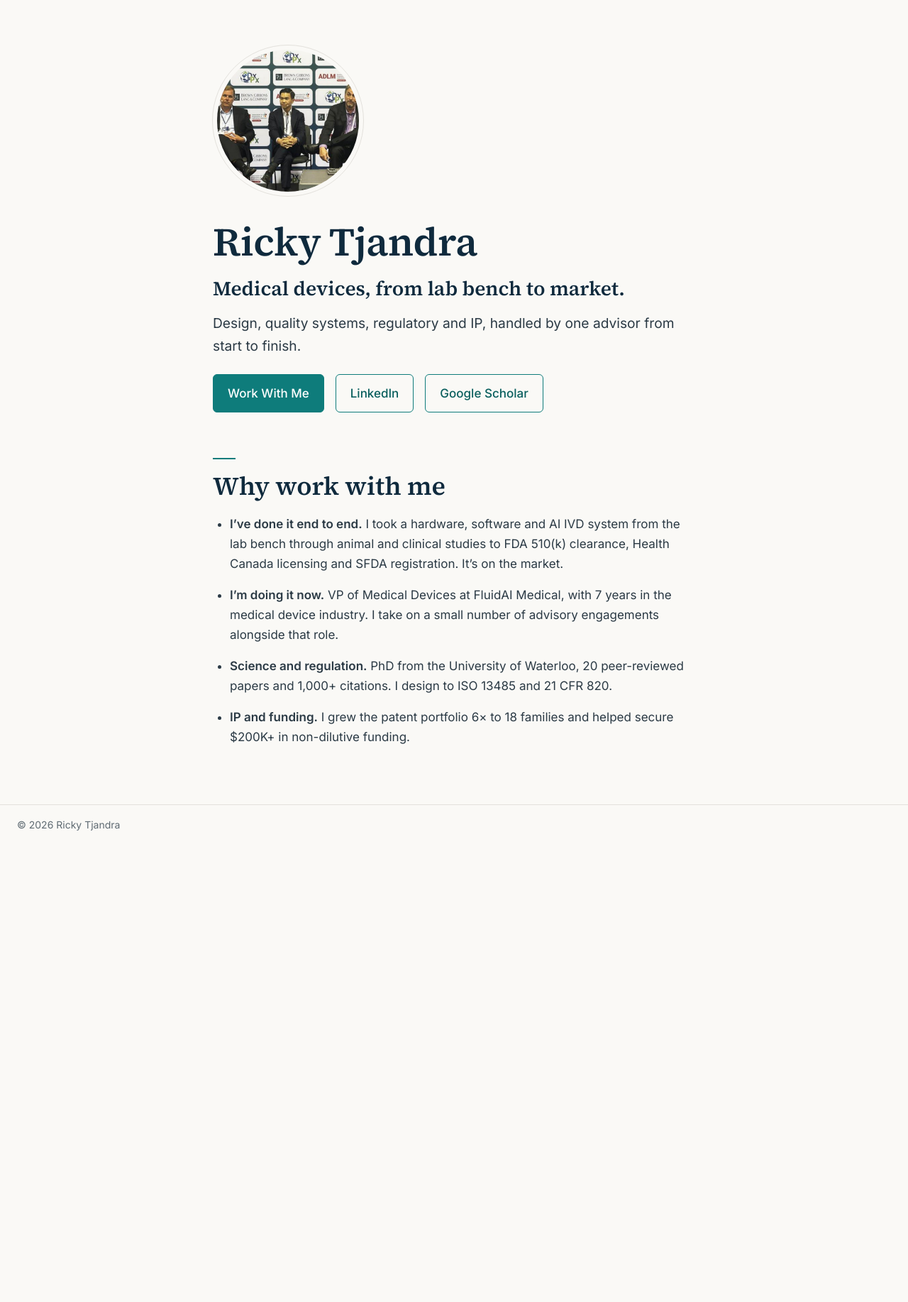
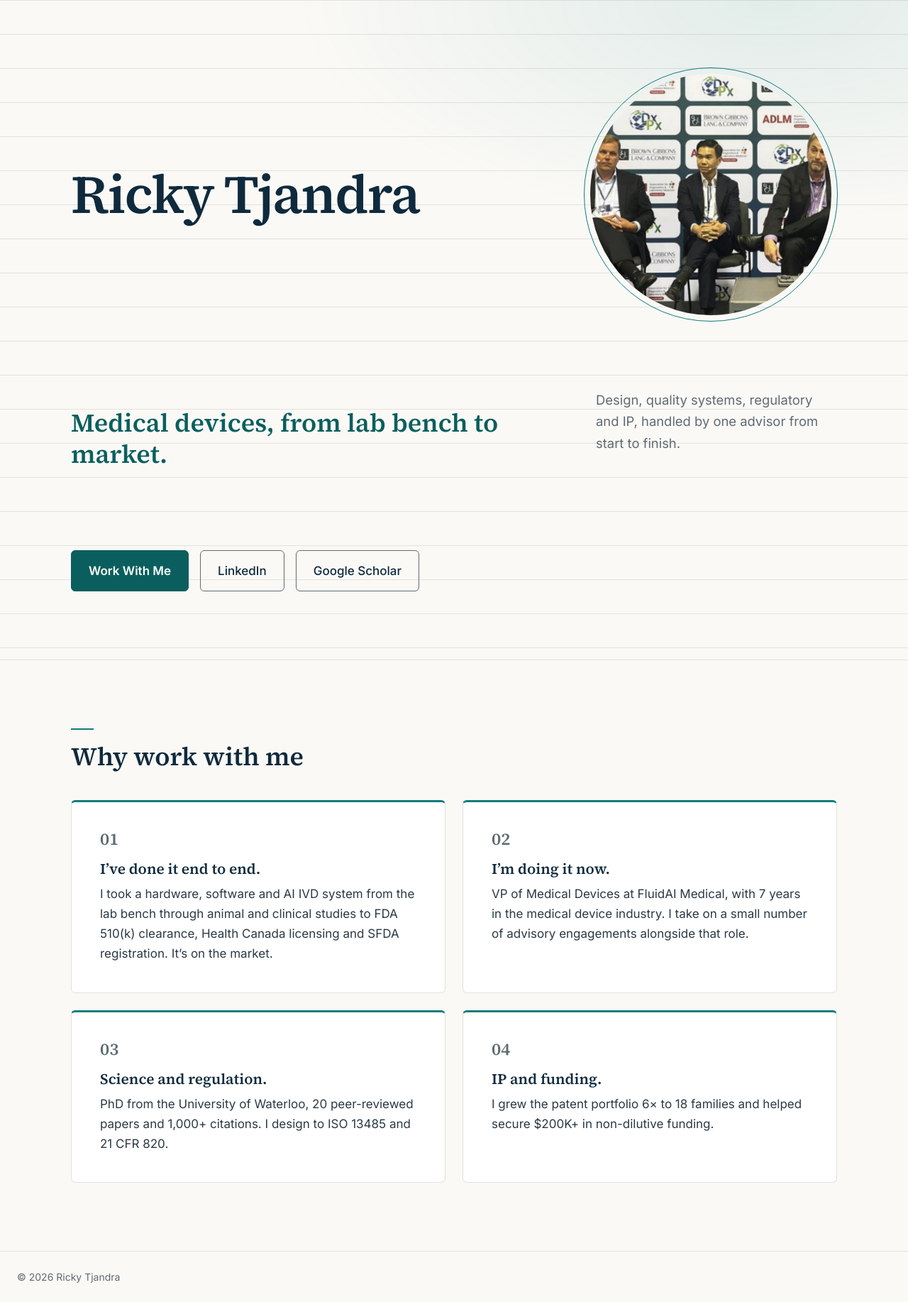
Before and after one commit to r2tjandr/personal-website, a Jekyll site: the page built from index.md, in a window 1280 px wide. Shown: the whole page at 71% size. Built offline with Jekyll 4.4.1, drawn with Linux system fonts in a browser that asks for light colours; before the commit the page ends 1189 px from its top, so only the background shows below that.

Commit message:
Polish one-page layout
Co-Authored-By: Claude Opus 5.5 <noreply@anthropic.com>

```diff
--- a/_layouts/default.html
+++ b/_layouts/default.html
@@ -18,7 +18,7 @@
     {{ content }}
   </main>
   <footer class="site-footer">
-    <span>&copy; {{ 'now' | date: '%Y' }} Ricky Tjandra</span>
+    <span class="wrap">&copy; {{ 'now' | date: '%Y' }} Ricky Tjandra</span>
   </footer>
 </body>
 </html>
--- a/assets/style.css
+++ b/assets/style.css
@@ -6,61 +6,87 @@
   --accent:     #0E7C7B;
   --accent-ink: #0A5F5E;
   --bg:         #FAF9F6;
+  --surface:    #FFFFFF;
   --rule:       #E3E1DC;
 
   --font-serif: "Source Serif 4", Georgia, serif;
   --font-sans:  "Inter", -apple-system, "Segoe UI", Roboto, sans-serif;
 
-  --prose: 680px;
+  --max: 1080px;
+  --prose: 560px;
   --radius: 6px;
   --gutter: 24px;
+  --s1: 8px; --s2: 16px; --s3: 24px; --s4: 40px; --s5: 64px; --s6: 96px;
 }
 @media (max-width: 479px) { :root { --gutter: 16px; } }
 
 *, *::before, *::after { box-sizing: border-box; }
 
 body {
-  margin: 0;
-  background: var(--bg);
-  color: var(--text);
-  font-family: var(--font-sans);
-  font-size: 1.0625rem;
-  line-height: 1.65;
+  margin: 0; background: var(--bg); color: var(--text);
+  font-family: var(--font-sans); font-size: 1.0625rem; line-height: 1.65;
 }
 
-a { color: var(--accent); text-decoration-thickness: 1px; text-underline-offset: 3px; transition: color 150ms; }
-a:hover { color: var(--accent-ink); }
-a:focus-visible, .btn:focus-visible { outline: 2px solid var(--accent); outline-offset: 2px; }
+a { color: var(--accent-ink); text-underline-offset: 3px; }
+a:focus-visible { outline: 2px solid var(--accent); outline-offset: 3px; }
 
-h1, h2 { font-family: var(--font-serif); font-weight: 600; color: var(--ink); margin: 0 0 16px; }
-h1 { font-size: clamp(2.25rem, 5vw, 3.5rem); line-height: 1.1; letter-spacing: -0.01em; }
-h2 { font-size: clamp(1.6rem, 3vw, 2.25rem); line-height: 1.2; margin-top: 64px; }
-h2::before { content: ""; display: block; width: 32px; height: 2px; background: var(--accent); margin-bottom: 16px; }
+.wrap { max-width: calc(var(--max) + 2 * var(--gutter)); margin: 0 auto; padding: 0 var(--gutter); }
 
-/* Footer */
-.site-footer { padding: 16px var(--gutter); border-top: 1px solid var(--rule); color: var(--muted); font-size: 0.875rem; }
-
-/* Content */
-main { max-width: calc(var(--prose) + 2 * var(--gutter)); margin: 0 auto; padding: 64px var(--gutter); }
-main ul { padding-left: 24px; }
-main li { margin-bottom: 16px; }
+h1, h2 { font-family: var(--font-serif); font-weight: 600; color: var(--ink); margin: 0; }
+h1 { font-size: clamp(2.75rem, 7vw, 4.75rem); line-height: 1.02; letter-spacing: -0.025em; }
+h2 { font-size: clamp(1.6rem, 3vw, 2.25rem); line-height: 1.2; margin-bottom: var(--s4); }
+h2::before { content: ""; display: block; width: 32px; height: 2px; background: var(--accent); margin-bottom: var(--s2); }
 
 /* Hero */
-.hero .profile {
+.hero {
+  padding: var(--s5) 0;
+  border-bottom: 1px solid var(--rule);
+  background:
+    radial-gradient(60rem 28rem at 85% 0%, rgba(14, 124, 123, 0.10), transparent 70%),
+    linear-gradient(var(--rule) 1px, transparent 1px) 0 0 / 100% 48px,
+    var(--bg);
+}
+.hero-grid { display: grid; gap: var(--s4); align-items: center; }
+.profile {
   display: block; width: 200px; height: 200px; object-fit: cover; border-radius: 50%;
-  outline: 1px solid var(--rule); outline-offset: 6px; margin: 6px 6px 40px;
+  outline: 1px solid var(--accent); outline-offset: 8px; margin: 8px;
 }
-.tagline { font-family: var(--font-serif); font-weight: 600; font-size: clamp(1.35rem, 3vw, 1.75rem); line-height: 1.3; color: var(--ink); margin: 0 0 16px; }
-.lede { font-size: 1.2rem; margin: 0 0 24px; }
-.actions { display: flex; flex-wrap: wrap; gap: 8px 16px; margin: 0; }
+.tagline {
+  font-family: var(--font-serif); font-weight: 600; color: var(--accent-ink);
+  font-size: clamp(1.5rem, 3.4vw, 2.25rem); line-height: 1.2; margin: var(--s3) 0 var(--s2);
+}
+.lede { color: var(--muted); font-size: 1.15rem; max-width: var(--prose); margin: 0 0 var(--s4); }
+.actions { display: flex; flex-wrap: wrap; gap: var(--s2); margin: 0; }
+@media (min-width: 900px) {
+  .hero { min-height: min(78vh, 720px); display: flex; align-items: center; padding: var(--s6) 0; }
+  .hero-grid { grid-template-columns: 1fr 340px; gap: var(--s6); width: 100%; }
+  .profile { grid-column: 2; grid-row: 1; width: 340px; height: 340px; justify-self: end; }
+}
 
 /* Buttons */
 .btn {
-  display: inline-block; padding: 12px 20px; border-radius: var(--radius); border: 1px solid var(--accent);
-  background: var(--accent); color: #fff; font-weight: 500; text-decoration: none; transition: background-color 150ms, color 150ms;
+  display: inline-block; padding: 14px 24px; border: 1px solid var(--accent-ink); border-radius: var(--radius);
+  background: var(--accent-ink); color: #fff; font-weight: 600; text-decoration: none;
+  transition: background-color 150ms, color 150ms, border-color 150ms;
 }
-.btn:hover { background: var(--accent-ink); border-color: var(--accent-ink); color: #fff; }
-.btn-secondary { background: transparent; color: var(--accent-ink); }
-.btn-secondary:hover { background: transparent; color: var(--accent-ink); border-color: var(--accent-ink); }
+.btn:hover { background: var(--ink); border-color: var(--ink); color: #fff; }
+.btn:focus-visible { outline: 2px solid var(--accent); outline-offset: 3px; }
+.btn-secondary { background: transparent; color: var(--ink); border-color: var(--muted); font-weight: 500; }
+.btn-secondary:hover { background: var(--surface); color: var(--accent-ink); border-color: var(--accent-ink); }
+
+/* Why work with me */
+.why { padding-top: var(--s6); padding-bottom: var(--s6); }
+.why ul { list-style: none; margin: 0; padding: 0; display: grid; gap: var(--s3); counter-reset: card; }
+.why li {
+  counter-increment: card; background: var(--surface); border: 1px solid var(--rule); border-top: 3px solid var(--accent);
+  border-radius: var(--radius); padding: var(--s4); transition: border-color 150ms;
+}
+.why li:hover { border-color: var(--accent); }
+.why li::before { content: "0" counter(card); display: block; font-family: var(--font-serif); font-weight: 600; font-size: 1.5rem; line-height: 1; color: var(--muted); margin-bottom: var(--s2); }
+.why strong { display: block; font-family: var(--font-serif); font-size: 1.3rem; line-height: 1.3; color: var(--ink); margin-bottom: var(--s1); }
+@media (min-width: 768px) { .why ul { grid-template-columns: 1fr 1fr; } }
+
+/* Footer */
+.site-footer { padding: var(--s3) 0; border-top: 1px solid var(--rule); color: var(--muted); font-size: 0.875rem; }
 
 @media (prefers-reduced-motion: reduce) { * { transition: none !important; } }
--- a/index.md
+++ b/index.md
@@ -5,6 +5,7 @@ permalink: /
 ---
 
 <section class="hero">
+<div class="wrap hero-grid">
   <img src="{{ '/assets/profile.jpg' | relative_url }}" alt="Ricky Tjandra" class="profile">
   <h1>Ricky Tjandra</h1>
   <p class="tagline">Medical devices, from lab bench to market.</p>
@@ -14,7 +15,10 @@ permalink: /
     <a class="btn btn-secondary" href="https://www.linkedin.com/in/rickytjandra/" target="_blank" rel="noopener">LinkedIn</a>
     <a class="btn btn-secondary" href="https://scholar.google.com/citations?user=dbi2ccsAAAAJ&amp;hl=en" target="_blank" rel="noopener">Google Scholar</a>
   </p>
+</div>
 </section>
+
+<section class="wrap why" markdown="1">
 
 ## Why work with me
 
@@ -22,3 +26,5 @@ permalink: /
 - **I’m doing it now.** VP of Medical Devices at FluidAI Medical, with 7 years in the medical device industry. I take on a small number of advisory engagements alongside that role.
 - **Science and regulation.** PhD from the University of Waterloo, 20 peer-reviewed papers and 1,000+ citations. I design to ISO 13485 and 21 CFR 820.
 - **IP and funding.** I grew the patent portfolio 6× to 18 families and helped secure $200K+ in non-dilutive funding.
+
+</section>
```
